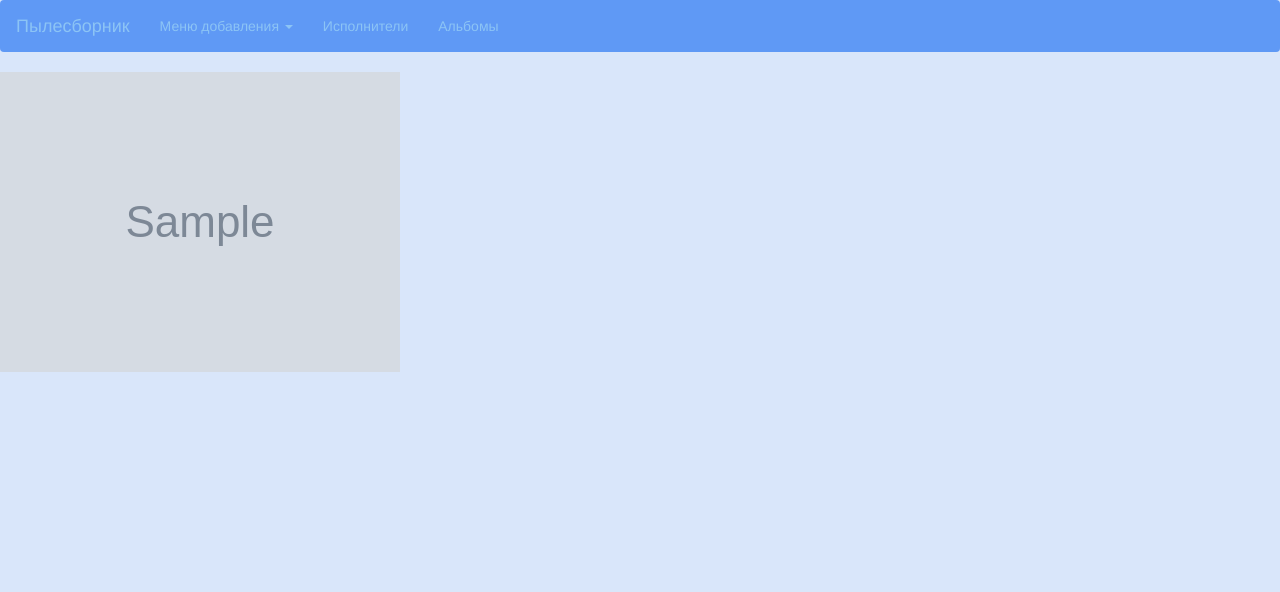
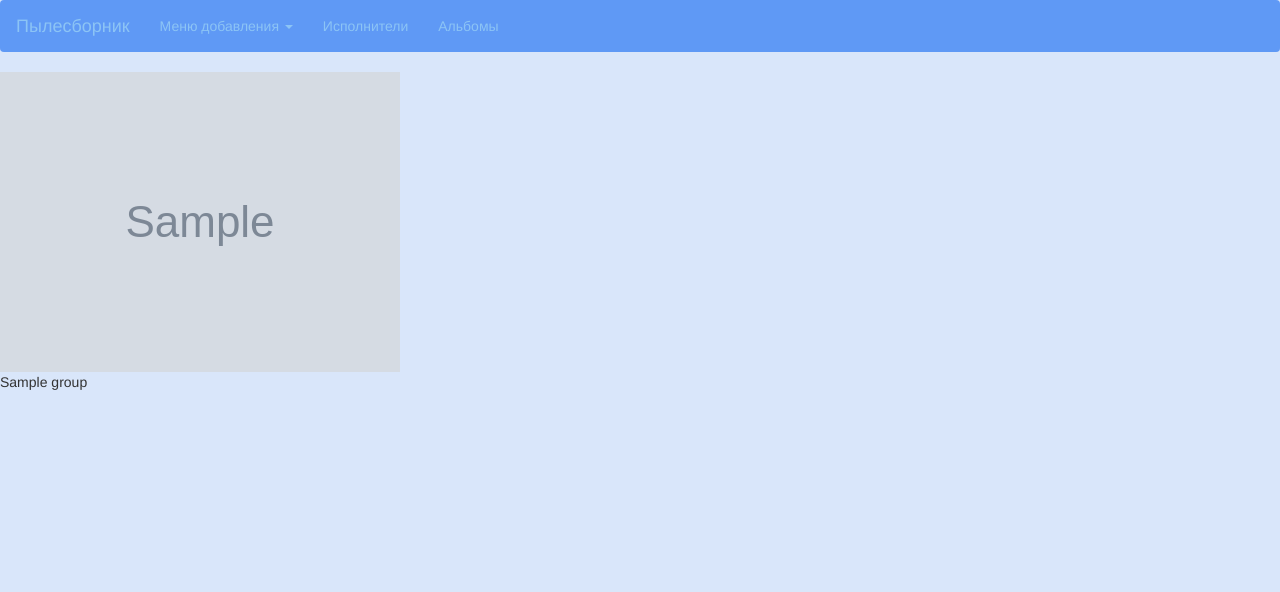
Before and after one commit to overlod36/music_site, a Flask app: page /groups in a window 1280 px wide. Shown: the top 592 px of the page. Run offline with Flask 2, Linux system fonts and the light colour scheme; tables that the repository leaves empty hold one stand-in row (values such as "Sample post"); grey boxes marked "Sample" are stand-in pictures; parts of the project's set-up code (start-up, migrations or seed data) failed here and were passed over; some libraries are stand-ins or nearby versions.

Commit message:
it just seems to look like a little bit better

```diff
--- a/pack/templates/groups.html
+++ b/pack/templates/groups.html
@@ -6,7 +6,12 @@
 	{{ super() }}
 	<style>
 		.groups{
-
+			display: grid;
+			grid-template-columns: 1fr 1fr 1fr;
+		}
+		img{
+			width: 400px;
+			height: auto;
 		}
 	</style>
 
@@ -17,10 +22,10 @@
 	<div class='groups'>
 		{% for group in groups %}
 		<div class='group'>
-
 			<div class="cover">
 				<img class="cover_img" src="static/groups/{{ group.cover_path }}">
 			</div>
+			{{ group.name }}
 		</div>
 		{% endfor %}
 	</div>
```
